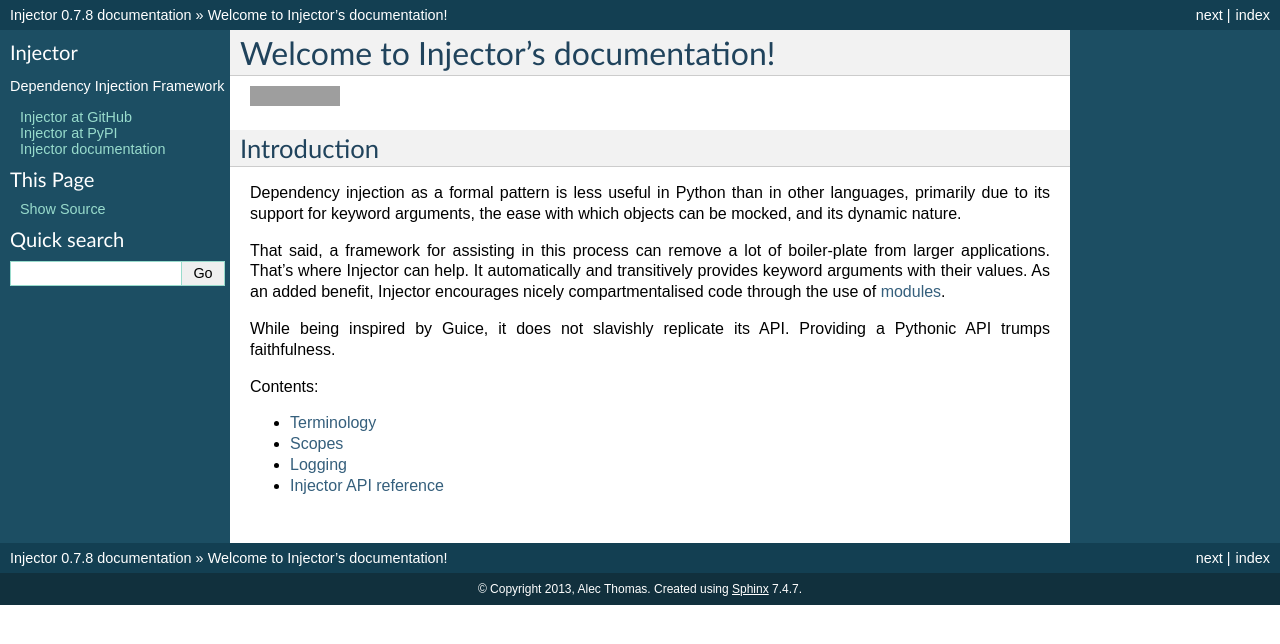
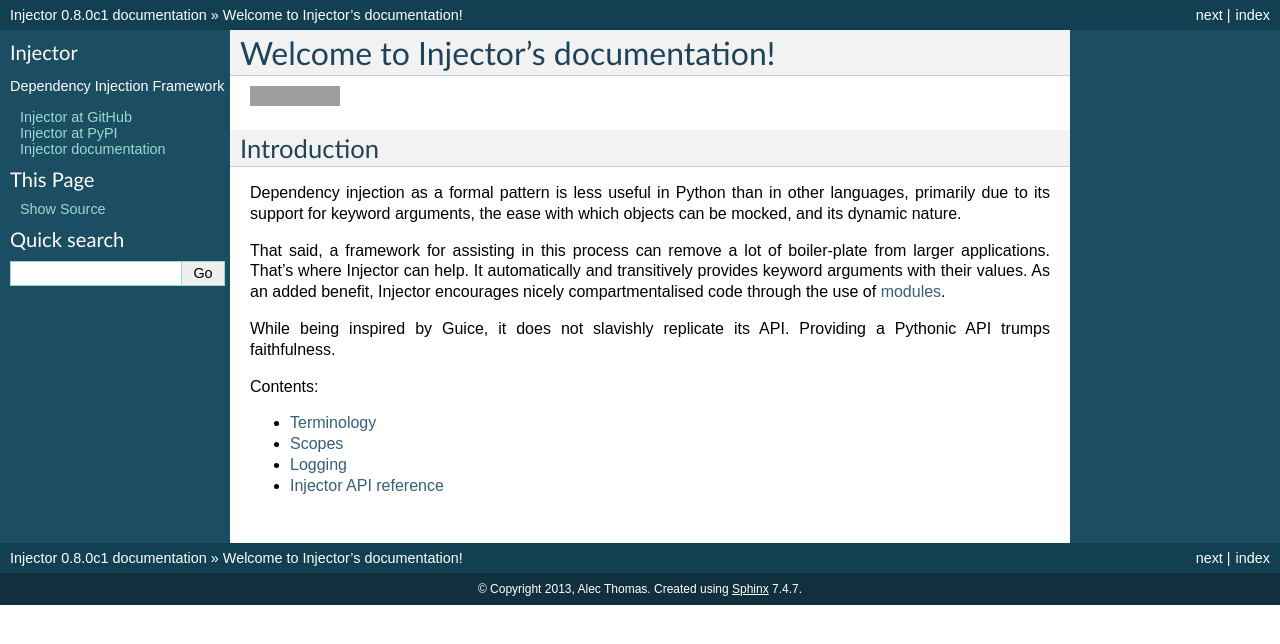
Before and after one commit to python-injector/injector, a Sphinx documentation site: the page built from docs/index.rst, in a window 1280 px wide. Shown: the top 644 px of the page. Built offline with Sphinx 7.4.7, drawn with Linux system fonts in a browser that asks for light colours; grey boxes are pictures that could not be loaded.

Commit message:
Read version directly from imported module

```diff
--- a/docs/conf.py
+++ b/docs/conf.py
@@ -11,7 +11,7 @@
 # All configuration values have a default; values that are commented out
 # serve to show the default.
 
-import sys, os
+import injector
 
 # If extensions (or modules to document with autodoc) are in another directory,
 # add these directories to sys.path here. If the directory is relative to the
@@ -48,7 +48,7 @@
 # built documents.
 #
 # The short X.Y version.
-version = '0.7.8'
+version = injector.__version__
 # The full version, including alpha/beta/rc tags.
 release = version
 
```
